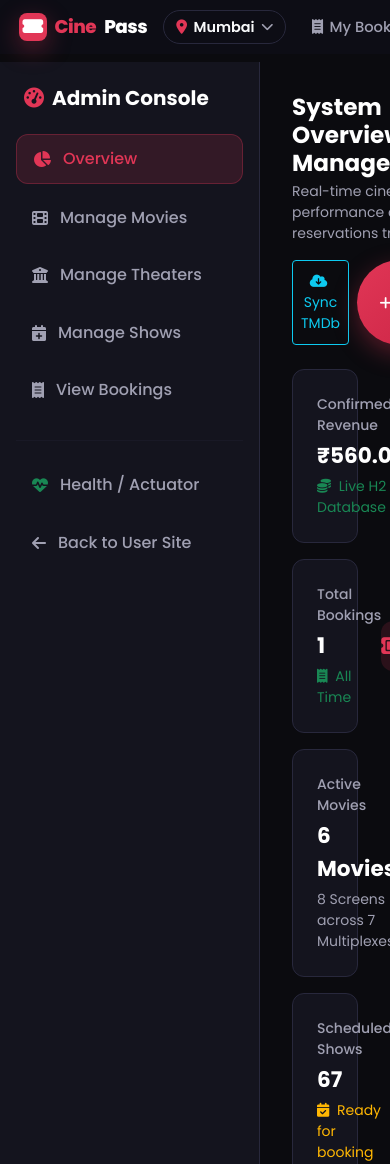
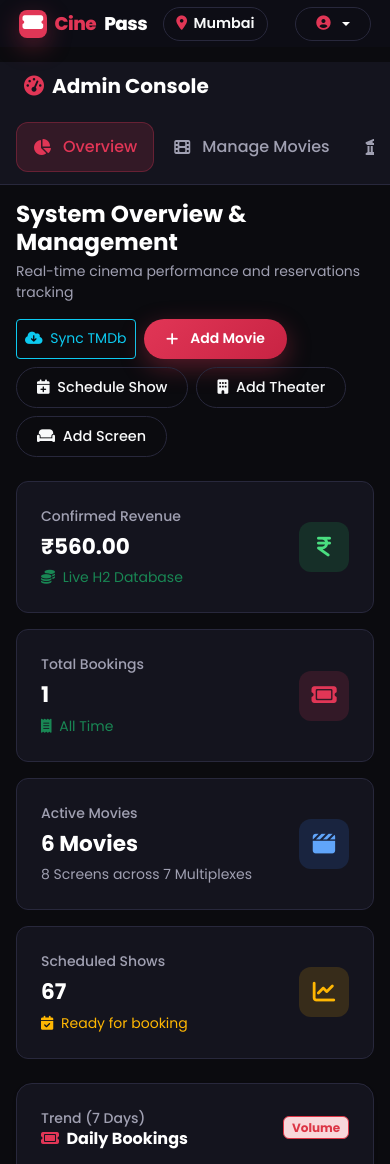
Before and after one commit to Kislaya-06/cinepass-movie-booking, a Spring Boot app: page /admin in a window 390 px wide. Shown: the top 1164 px of the page. Run offline with Spring Boot 4, Linux system fonts and the light colour scheme; a user stored in the database is signed in; data comes from the database, SQL or seed files in the repository; some of the project's set-up classes (security, data sources, template engines, error pages and the like) are left out, and stand-ins take their place; some libraries are stand-ins or nearby versions.

Commit message:
Fix mobile layout and a11y; load local .env; show 403 correctly
Mobile (checked at 375px):
- Navbar: My Bookings / Admin links and the username collapse into the
  account menu below lg, so Sign In and the menu no longer fall off-screen
- Seat map keeps 32px seats and scrolls sideways instead of squeezing
- Movie details no longer scrolls the page sideways (g-5 gutter)
- Admin sidebar turns into a horizontal tab strip below lg; header
  buttons wrap

Accessibility / dead ends:
- aria-labels on the seat-page back button and the account menu
- Remove footer social icons and "Forgot Password?" that linked to "#"

Config:
- Import an optional, gitignored .env so TMDB_API_KEY (and other
  secrets) can be set locally without touching application.yml

Error page:
- Spring Security's 403 rendered as "404 ... does not exist" because
  error.html only read errorCode; it now falls back to status and
  explains the permission problem (real-server test added)

Co-Authored-By: Claude Opus 5.5 <noreply@anthropic.com>

```diff
--- a/src/main/resources/application.yml
+++ b/src/main/resources/application.yml
@@ -3,6 +3,9 @@ spring:
     name: movie-reservation-system
   profiles:
     active: dev
+  # Local secrets (TMDB_API_KEY=..., DB_PASSWORD=...) in a gitignored .env at the project root; skipped if absent
+  config:
+    import: optional:file:.env[.properties]
   # dev/test build the schema with ddl-auto; only prod runs migrations
   flyway:
     enabled: false
--- a/src/main/resources/static/css/main.css
+++ b/src/main/resources/static/css/main.css
@@ -677,6 +677,8 @@ a:hover {
   max-width: 960px;
   margin: 0 auto;
   padding: 1.5rem 1rem 6rem 1rem;
+  /* wide halls scroll sideways on phones instead of squeezing seats */
+  overflow-x: auto;
 }
 
 .cinema-screen-wrap {
@@ -726,7 +728,7 @@ a:hover {
 .seat-row {
   display: flex;
   align-items: center;
-  justify-content: center;
+  justify-content: safe center;
   gap: 0.5rem;
   margin-bottom: 0.6rem;
 }
@@ -746,6 +748,7 @@ a:hover {
 .seat-btn {
   width: 32px;
   height: 32px;
+  flex-shrink: 0;
   border-radius: 6px;
   background: #171724;
   border: 1px solid #32324a;
@@ -997,9 +1000,42 @@ a:hover {
 
 .admin-main {
   flex-grow: 1;
+  min-width: 0; /* let wide tables scroll inside .table-responsive instead of stretching the page */
   padding: 2rem;
   background: var(--bg-main);
   overflow-y: auto;
+}
+
+/* Below lg the sidebar becomes a horizontal tab strip above the content */
+@media (max-width: 991.98px) {
+  .admin-layout {
+    flex-direction: column;
+  }
+
+  .admin-sidebar {
+    width: auto;
+    padding: 0.75rem 1rem;
+    border-right: 0;
+    border-bottom: 1px solid var(--border-subtle);
+  }
+
+  .admin-sidebar nav {
+    flex-direction: row !important;
+    overflow-x: auto;
+  }
+
+  .admin-sidebar nav hr {
+    display: none;
+  }
+
+  .admin-nav-item {
+    white-space: nowrap;
+    margin-bottom: 0;
+  }
+
+  .admin-main {
+    padding: 1rem;
+  }
 }
 
 .stat-card {
--- a/src/main/resources/templates/admin-dashboard.html
+++ b/src/main/resources/templates/admin-dashboard.html
@@ -58,7 +58,7 @@
                     <h3 class="fw-bold text-white mb-1">System Overview & Management</h3>
                     <p class="text-secondary-subtle small mb-0">Real-time cinema performance and reservations tracking</p>
                 </div>
-                <div class="d-flex gap-2">
+                <div class="d-flex flex-wrap gap-2">
                     <button class="btn btn-sm btn-outline-info" data-bs-toggle="modal" data-bs-target="#syncTmdbModal">
                         <i class="fa-solid fa-cloud-arrow-down me-1"></i> Sync TMDb
                     </button>
--- a/src/main/resources/templates/error.html
+++ b/src/main/resources/templates/error.html
@@ -12,9 +12,10 @@
                 <div class="d-inline-flex align-items-center justify-content-center p-4 rounded-circle mb-3" style="background: rgba(225, 54, 86, 0.15); border: 1px solid rgba(225, 54, 86, 0.3);">
                     <i class="fa-solid fa-film text-accent display-4"></i>
                 </div>
-                <div class="display-3 fw-bold text-white mb-2" th:text="${errorCode} ?: '404'">404</div>
+                <div class="display-3 fw-bold text-white mb-2" th:text="${errorCode ?: status ?: 404}">404</div>
                 <h4 class="fw-bold text-white mb-2">Film Reel Interrupted</h4>
-                <p class="text-secondary-subtle" th:text="${errorMessage} ?: 'Oops! The movie, theater, or showtime you are looking for has moved or does not exist.'">
+                <!-- errorCode/errorMessage come from GlobalExceptionHandler; Spring Security errors (403) only set status -->
+                <p class="text-secondary-subtle" th:text="${errorMessage ?: (status == 403 ? 'You do not have permission to open this page. Admin pages need an admin account.' : 'Oops! The movie, theater, or showtime you are looking for has moved or does not exist.')}">
                     Oops! The movie, theater, or showtime you are looking for has moved or does not exist.
                 </p>
             </div>
--- a/src/main/resources/templates/fragments/footer.html
+++ b/src/main/resources/templates/fragments/footer.html
@@ -15,12 +15,6 @@
                 <p class="text-secondary-subtle small pe-lg-4">
                     Experience seamless online movie ticket booking. Explore showtimes, pick your favorite seats with immersive real-time seat maps, and secure instant confirmation passes.
                 </p>
-                <div class="d-flex gap-3 text-secondary-subtle fs-5 mt-3">
-                    <a href="#" class="hover-accent"><i class="fa-brands fa-facebook-f"></i></a>
-                    <a href="#" class="hover-accent"><i class="fa-brands fa-x-twitter"></i></a>
-                    <a href="#" class="hover-accent"><i class="fa-brands fa-instagram"></i></a>
-                    <a href="#" class="hover-accent"><i class="fa-brands fa-youtube"></i></a>
-                </div>
             </div>
 
             <div class="col-lg-2 col-md-6 col-6">
--- a/src/main/resources/templates/fragments/navbar.html
+++ b/src/main/resources/templates/fragments/navbar.html
@@ -17,7 +17,7 @@
                 <button class="btn btn-sm btn-outline-custom text-nowrap d-inline-flex align-items-center gap-2" type="button" data-bs-toggle="modal" data-bs-target="#citySelectModal" id="navCityBtn">
                     <i class="fa-solid fa-location-dot text-accent"></i>
                     <span id="navCityName" class="fw-semibold text-nowrap">Mumbai</span>
-                    <i class="fa-solid fa-chevron-down small text-secondary-subtle"></i>
+                    <i class="fa-solid fa-chevron-down small text-secondary-subtle d-none d-sm-inline"></i>
                 </button>
             </div>
         </div>
@@ -35,26 +35,26 @@
             <a th:href="@{/}" class="bms-nav-link d-none d-sm-flex">
                 <i class="fa-solid fa-film"></i> Movies
             </a>
-            <a sec:authorize="isAuthenticated()" th:href="@{/my-bookings}" class="bms-nav-link">
+            <a sec:authorize="isAuthenticated()" th:href="@{/my-bookings}" class="bms-nav-link d-none d-lg-flex">
                 <i class="fa-solid fa-receipt"></i> My Bookings
             </a>
-            <a sec:authorize="hasRole('ADMIN')" th:href="@{/admin/dashboard}" class="bms-nav-link text-gold">
+            <a sec:authorize="hasRole('ADMIN')" th:href="@{/admin/dashboard}" class="bms-nav-link d-none d-lg-flex text-gold">
                 <i class="fa-solid fa-shield-halved"></i> Admin
             </a>
 
             <!-- Anonymous: Sign In Button -->
             <div sec:authorize="isAnonymous()" class="ms-2">
-                <a th:href="@{/login}" class="btn btn-accent btn-sm px-3">
-                    <i class="fa-solid fa-arrow-right-to-bracket"></i> Sign In
+                <a th:href="@{/login}" class="btn btn-accent btn-sm px-3 text-nowrap">
+                    <i class="fa-solid fa-arrow-right-to-bracket d-none d-sm-inline"></i> Sign In
                 </a>
             </div>
 
             <!-- Authenticated: User Menu & Sign Out -->
             <div sec:authorize="isAuthenticated()" class="d-flex align-items-center gap-2 ms-2">
                 <div class="dropdown">
-                    <button class="btn btn-sm btn-outline-custom dropdown-toggle text-white d-flex align-items-center gap-2" type="button" data-bs-toggle="dropdown">
+                    <button class="btn btn-sm btn-outline-custom dropdown-toggle text-white d-flex align-items-center gap-2" type="button" data-bs-toggle="dropdown" aria-label="Account menu">
                         <i class="fa-solid fa-circle-user text-accent"></i>
-                        <span sec:authentication="principal.name">User</span>
+                        <span class="d-none d-sm-inline" sec:authentication="principal.name">User</span>
                     </button>
                     <ul class="dropdown-menu dropdown-menu-dark dropdown-menu-end shadow-lg">
                         <li><a class="dropdown-item" th:href="@{/my-bookings}"><i class="fa-solid fa-ticket me-2 text-accent"></i>My Bookings</a></li>
--- a/src/main/resources/templates/login.html
+++ b/src/main/resources/templates/login.html
@@ -43,7 +43,6 @@
                 <div class="form-floating-custom mb-3">
                     <div class="d-flex justify-content-between align-items-center mb-1">
                         <label for="loginPassword" class="mb-0"><i class="fa-solid fa-lock me-1"></i> Password</label>
-                        <a href="#" class="text-accent small" style="font-size: 0.8rem;">Forgot Password?</a>
                     </div>
                     <input type="password" name="password" class="form-control" id="loginPassword" placeholder="••••••••" required>
                 </div>
--- a/src/main/resources/templates/movie-details.html
+++ b/src/main/resources/templates/movie-details.html
@@ -56,7 +56,7 @@
         </div>
 
         <div class="container px-lg-5 py-5">
-            <div class="row g-5">
+            <div class="row g-4 g-lg-5">
                 <!-- Main Content (Showtimes & Theaters) -->
                 <div class="col-lg-8" id="showtimeSection">
 
--- a/src/main/resources/templates/seat-selection.html
+++ b/src/main/resources/templates/seat-selection.html
@@ -12,7 +12,7 @@
             <div class="container px-lg-5">
                 <div class="d-flex flex-wrap align-items-center justify-content-between gap-3">
                     <div class="d-flex align-items-center gap-3">
-                        <a th:href="@{'/movies/' + ${showtime.movie.id}}" class="btn btn-sm btn-outline-custom">
+                        <a th:href="@{'/movies/' + ${showtime.movie.id}}" class="btn btn-sm btn-outline-custom" aria-label="Back to movie">
                             <i class="fa-solid fa-arrow-left"></i>
                         </a>
                         <div>
```
Also changed, not shown: 1 other file.
